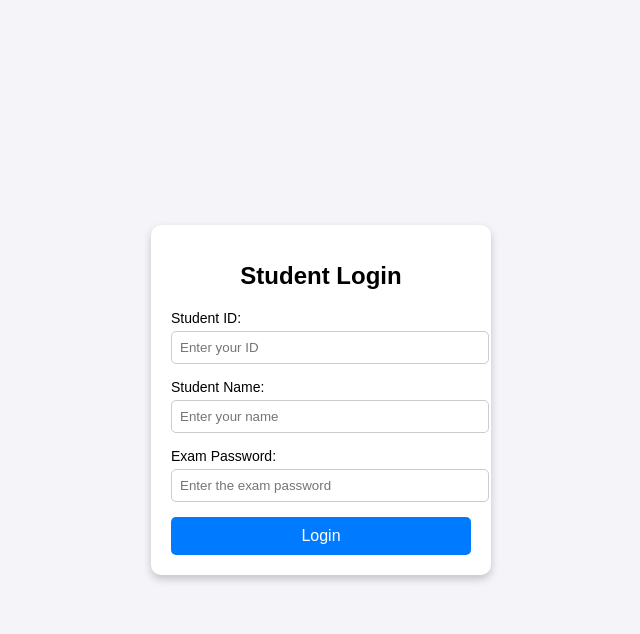
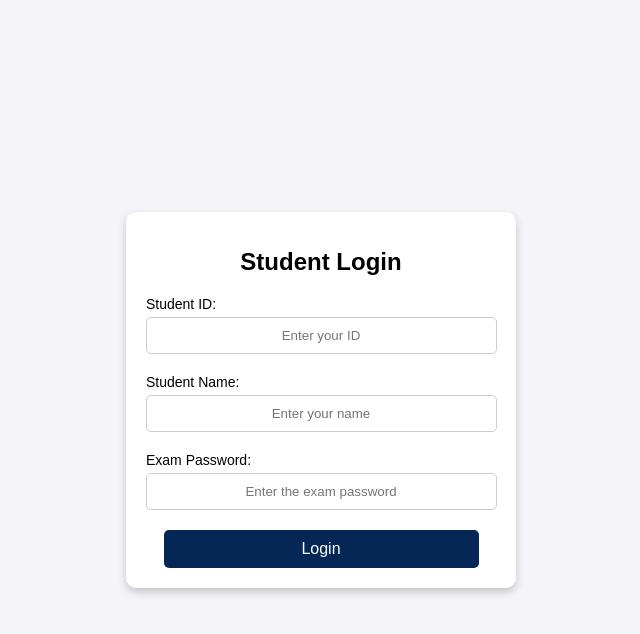
Before and after one commit to commoncodebase-ccb/safeCodeProvider, a Django app: page / in a window 1280 px wide. Shown: the top 634 px of the page, without its empty margins (319-959 px from the left). Run offline with Django 5.2, Linux system fonts and the light colour scheme.

Commit message:
Latest Regulations

```diff
--- a/safeCodeProvider/config.json
+++ /dev/null
@@ -1,6 +0,0 @@
-{
-    "exam_name": "exam1",
-    "exam_time": "30",
-    "exam_password": "GxYwfJpXFt",
-    "type": "py"
-}
--- a/safeCodeProvider/student/static/student/exam_page.css
+++ b/safeCodeProvider/student/static/student/exam_page.css
@@ -9,7 +9,7 @@ body {
 }
 
 .header {
-    background-color: #4CAF50;
+    background-color: #052756;
     color: white;
     padding: 10px;
     text-align: center;
@@ -77,12 +77,12 @@ body {
 button {
     padding: 10px 20px;
     border: none;
-    background-color: #4CAF50;
+    background-color: #052756;
     color: white;
     border-radius: 5px;
     cursor: pointer;
 }
 
 button:hover {
-    background-color: #45a049;
+    background-color: #052756;
 }
--- a/safeCodeProvider/student/static/student/student_login.css
+++ b/safeCodeProvider/student/static/student/student_login.css
@@ -7,44 +7,59 @@ body {
     height: 100vh;
     margin: 0;
 }
+
 .login-container {
     background-color: #ffffff;
     padding: 20px;
     border-radius: 10px;
     box-shadow: 0 4px 8px rgba(0, 0, 0, 0.2);
-    width: 300px;
+    width: 350px; /* Genişliği artırarak daha dengeli bir görüntü sağladık */
     text-align: center;
 }
+
 h1 {
     font-size: 24px;
     margin-bottom: 20px;
 }
+
+form {
+    display: flex;
+    flex-direction: column;
+    align-items: center; /* Inputları ortalamak için eklendi */
+}
+
 label {
     display: block;
     text-align: left;
+    width: 100%; /* Genişliği tam alana yay */
     margin-bottom: 5px;
     font-size: 14px;
 }
+
 input[type="text"], input[type="password"] {
-    width: 100%;
-    padding: 8px;
-    margin-bottom: 15px;
+    width: 94%; /* Input genişliğini biraz daralttık, form içine dengeli yerleşmesi için */
+    padding: 10px;
+    margin-bottom: 20px;
     border: 1px solid #ccc;
     border-radius: 5px;
+    text-align: center; /* Yazıyı ortalamak için */
 }
+
 button {
-    width: 100%;
+    width: 90%;
     padding: 10px;
-    background-color: #007BFF;
+    background-color: #052756;
     color: white;
     border: none;
     border-radius: 5px;
     cursor: pointer;
     font-size: 16px;
 }
+
 button:hover {
-    background-color: #0056b3;
+    background-color: #041c3a;
 }
+
 .error-message {
     color: red;
     font-size: 14px;
--- a/safeCodeProvider/student/views.py
+++ b/safeCodeProvider/student/views.py
@@ -11,7 +11,7 @@ def student_control(request):  # Öğrenci girişini ve doğrulamasını yapan f
         student_name = request.POST.get('student_name')
         exam_password = request.POST.get('exam_password')
 
-
+        # Exam configuration dosyasını oku
         config_path = os.path.join(settings.BASE_DIR, 'config.json')
         try:
             with open(config_path, 'r') as config_file:
@@ -23,10 +23,20 @@ def student_control(request):  # Öğrenci girişini ve doğrulamasını yapan f
         if exam_password != correct_password:
             return JsonResponse({'status': 'error', 'message': 'Invalid exam password. Please try again.'})
 
+        # Dinamik olarak student_list dosyasını bul
+        student_list_path = os.path.join(settings.MEDIA_ROOT, 'student_list')
+        try:
+            files = os.listdir(student_list_path)
+            if files:
+                student_list_file = os.path.join(student_list_path, files[0])  # İlk ve tek dosyayı al
+            else:
+                return JsonResponse({'status': 'error', 'message': 'Student list file not found'})
+        except FileNotFoundError:
+            return JsonResponse({'status': 'error', 'message': 'Student list file not found'})
 
-        student_list_path = os.path.join(settings.MEDIA_ROOT, 'student_list/students.csv')
+        # Öğrencinin listede olup olmadığını kontrol et
         try:
-            with open(student_list_path, 'r') as csvfile:
+            with open(student_list_file, 'r') as csvfile:
                 reader = csv.DictReader(csvfile)
                 student_exists = any(
                     row['student_id'] == student_id and row['name'].lower() == student_name.lower()
@@ -38,12 +48,11 @@ def student_control(request):  # Öğrenci girişini ve doğrulamasını yapan f
         if not student_exists:
             return JsonResponse({'status': 'error', 'message': 'Student not found in the list'})
 
-
+        # Öğrenci için klasör oluştur
         uploads_path = os.path.join(settings.BASE_DIR, 'uploads')
         os.makedirs(uploads_path, exist_ok=True)
         student_folder = os.path.join(uploads_path, f"{student_name}_{student_id}")
         os.makedirs(student_folder, exist_ok=True)
-
 
         return JsonResponse({'status': 'success', 'redirect_url': '/exam/'})
 
@@ -53,4 +62,12 @@ def student_login(request):
     return render(request, 'student_login.html')
 
 def exam_page(request):
-    return render(request, 'exam_page.html')
+    config_path = os.path.join(settings.BASE_DIR, 'config.json')
+    try:
+        with open(config_path, 'r') as config_file:
+            config_data = json.load(config_file)
+            exam_time = int(config_data.get('exam_time', 10))  # Dakika cinsinden al
+    except FileNotFoundError:
+        exam_time = 10  # Varsayılan olarak 10 dakika
+
+    return render(request, 'exam_page.html', {'exam_time': exam_time})
```
Also changed, not shown: safeCodeProvider/student/templates/exam_page.html (+17 -0 lines).
